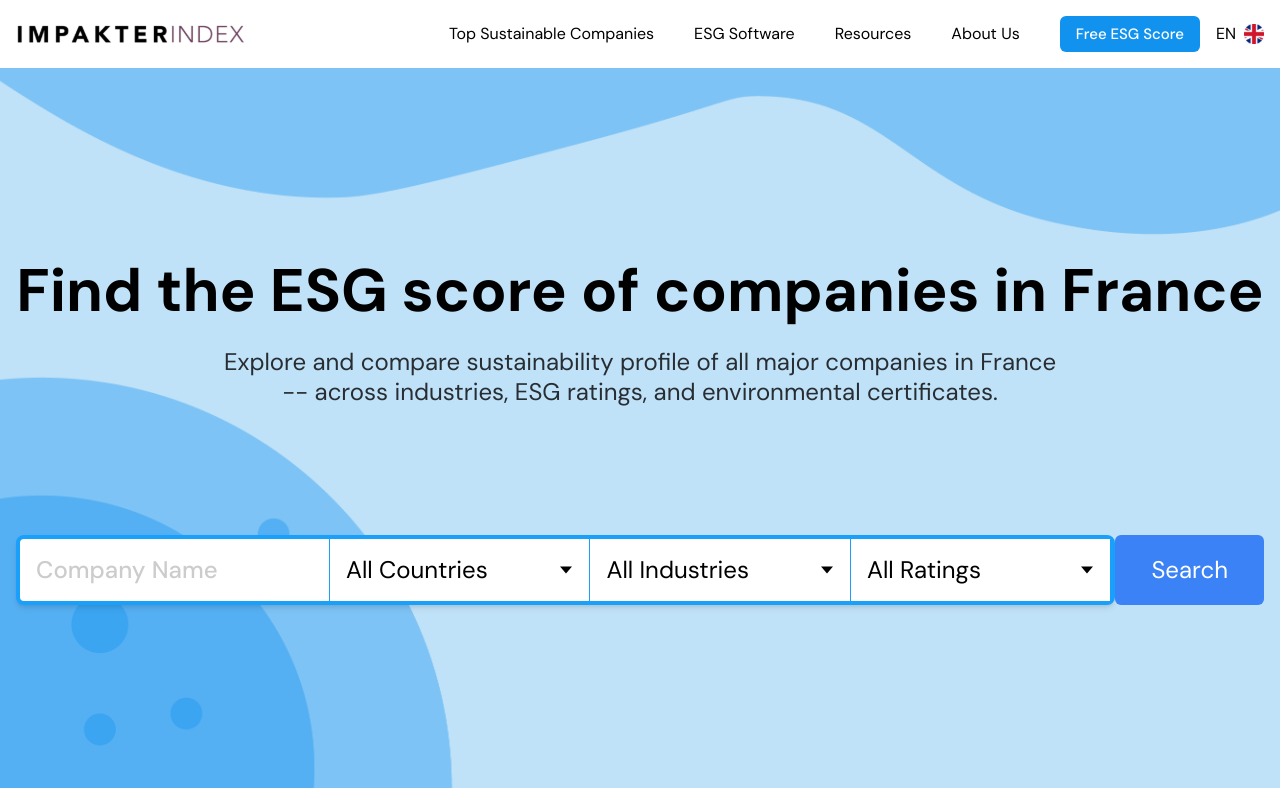
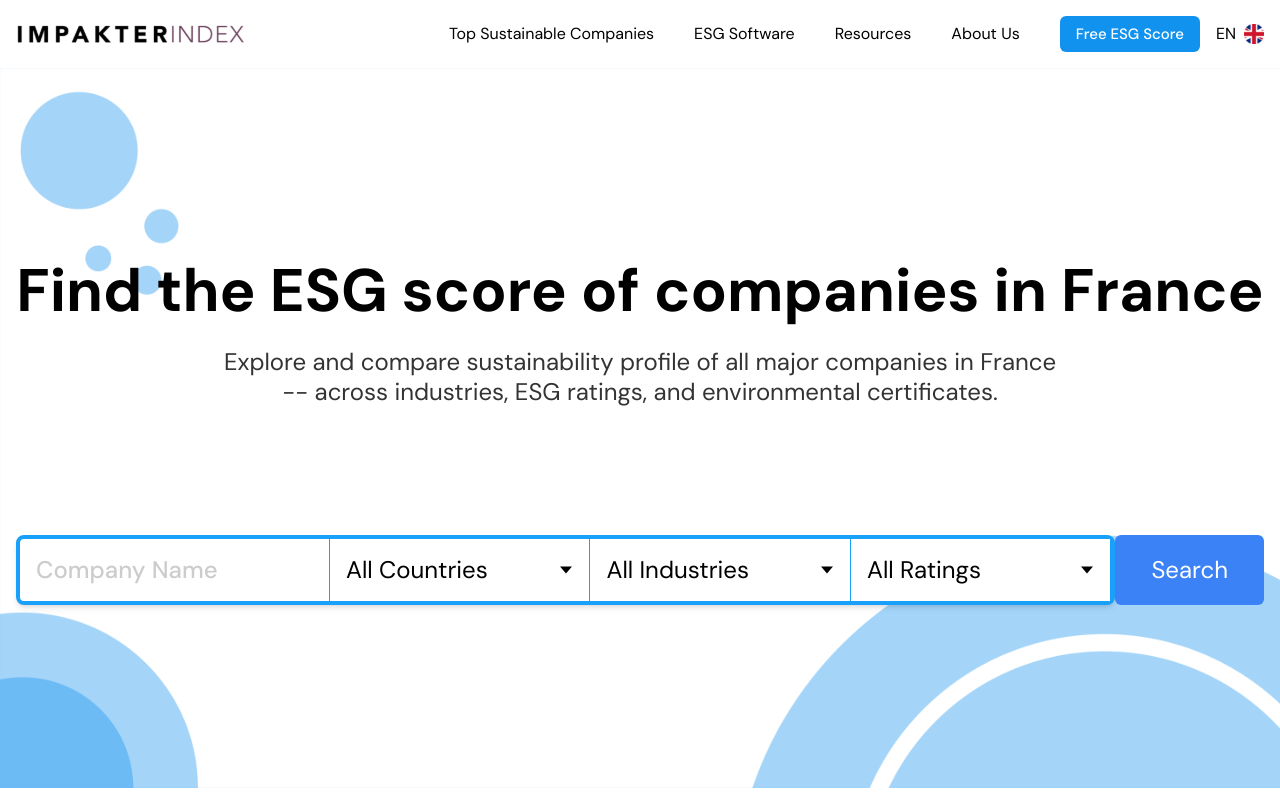
Before and after one commit to Jayjeet1013/impakter, a Next.js app: page /country in a window 1280 px wide. Shown: the top 800 px of the page. Built offline with nearby package versions, Linux system fonts and the light colour scheme.

Commit message:
update bg of hero section of country page

```diff
--- a/src/components/countryPage/Hero.tsx
+++ b/src/components/countryPage/Hero.tsx
@@ -8,7 +8,7 @@ const Hero: React.FC = () => {
   const [rating, setRating] = useState("All Ratings");
 
   return (
-    <div className="bghero2 bg-[#C0E2F8] flex justify-center ">
+    <div className="bghero bg-[#C0E2F8] flex justify-center ">
       <div className="py-12 md:py-0 md:h-[720px] flex max-w-[1400px] w-full flex-col justify-center items-center px-4">
         {/* Heading */}
         <div className="text-center pb-8 md:pb-32">
```
